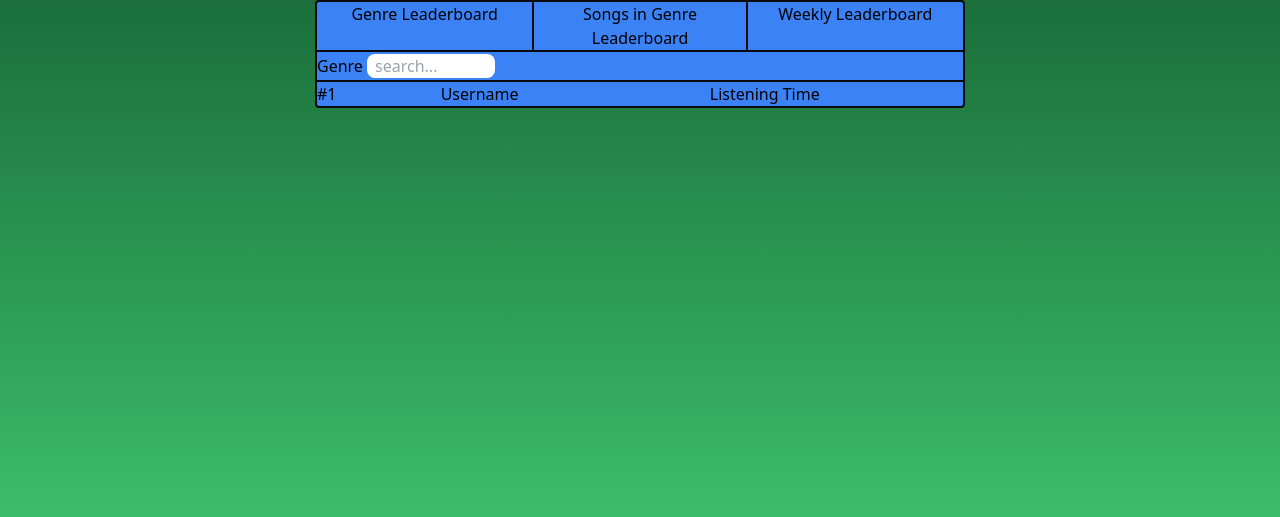
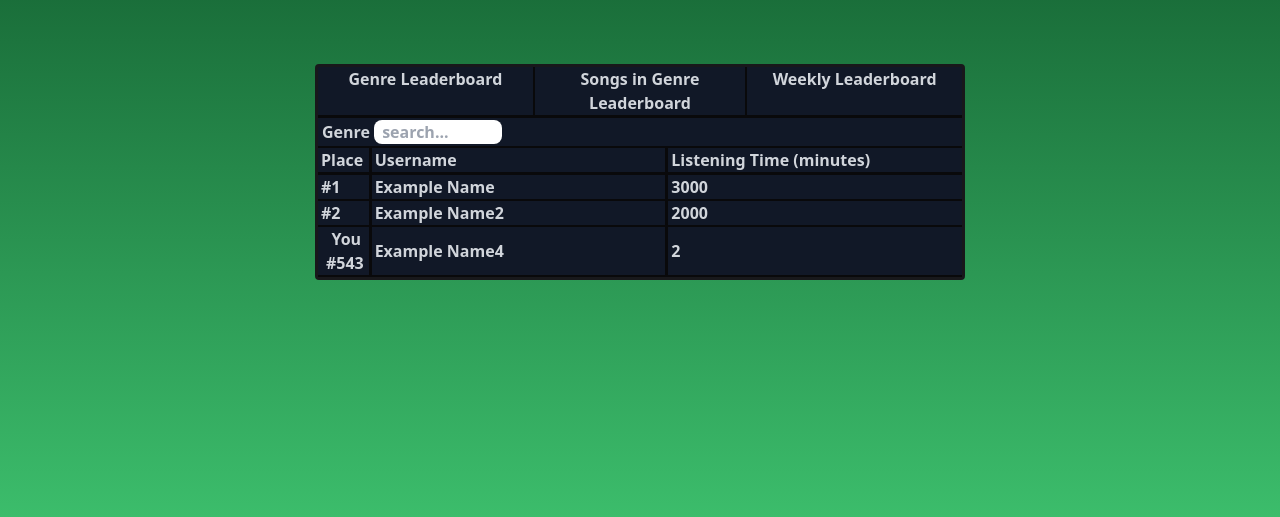
Before and after one commit to DC0400/WAD2_12B_Group_Project, a Django app: page /rankedify/home in a window 1280 px wide. Shown: the part 64-581 px from the top of the page. Run offline with Django 3.2, Linux system fonts and the light colour scheme; some libraries are stand-ins or nearby versions.

Commit message:
updated home.html styling

```diff
--- a/static/js/page_styling.js
+++ b/static/js/page_styling.js
@@ -10,16 +10,21 @@ $(document).ready(function() {
     $("#logo").addClass("px-4 text-green-500 font-semibold h-full flex items-center cursor-default");
     $(".nav-item").addClass("px-4 text-green-50 font-semibold h-full cursor-pointer hover:bg-green-600 transition duration-300 flex items-center");
 
+
     //home.html
-    $(".leaderboard-container").addClass("w-[650px] border-[2px] border-zinc-950 mx-auto rounded bg-blue-500")
-    $(".leaderboard-categories").addClass("flex border-b-[2px] border-zinc-950")
-    $(".leaderboard-categories-option").addClass("cursor-pointer text-center w-1/3 hover:bg-blue-700")
-    $(".leaderboard-search").addClass("border-b-[2px] border-zinc-950 pt-[2px] pb-[2px]")
+    $(".leaderboard-container").addClass("w-[650px] border-[3px] border-zinc-900 mx-auto rounded bg-gray-900 mt-[5%] text-gray-300 font-semibold")
+    $(".leaderboard-categories").addClass("flex border-b-[3px] border-zinc-950")
+    $(".leaderboard-categories-option").addClass("select-none cursor-pointer text-center w-1/3 hover:bg-green-700")
+    //home.html: searchbar
+    $(".leaderboard-search").addClass("border-b-[2px] pl-1 border-zinc-950 pt-[2px] pb-[2px]")
     $(".leaderboard-search-box").addClass("rounded-lg w-32 pl-2 pr-2")
-    $(".leaderboard-entry").addClass("flex space-x-4 h-full");
-    $(".leaderboard-position").addClass("w-1/6 flex-none")
-    $(".leaderboard-username").addClass("w-1/2 flex-1")
+    //home.html: entry
+    $(".leaderboard-entry").addClass("flex h-full border-b-[2px] [&_:is(span)]:pl-[3px] border-zinc-950");
+    $(".leaderboard-entry-title").addClass("border-b-[3px]")
+    $(".leaderboard-position").addClass("w-1/12 flex-none border-r-[3px] border-zinc-950")
+    $(".leaderboard-username").addClass("w-1/2 flex-1 border-r-[3px] border-zinc-950")
     $(".leaderboard-listening-time").addClass("w-1/3 flex-1")
+
 
     //Log_in.html/ signup.html Styling
     $(".login-and-create-account-form").addClass("ps-40 pt-8")
@@ -27,3 +32,15 @@ $(document).ready(function() {
     $(".input-container").addClass("flex space-x-8")
     $(".text-field").addClass("w-64 border-zinc-950 rounded px-2 py-1 mb-2")
 })
+
+//home.html leaderboard category buttons handling
+$(".leaderboard-categories-option").click(function() {
+    let options = $(".leaderboard-categories").children();
+
+    console.log("this is running")
+    options.each(function() {
+        $(this).removeClass("bg-blue-700"); // Remove the class from all siblings
+    });
+
+    $(this).addClass("bg-blue-700"); // Add the class to the clicked element
+});
--- a/templates/rankedify/home.html
+++ b/templates/rankedify/home.html
@@ -23,10 +23,26 @@
 
     <div class="leaderboard">
         <ul>
+            <li class="leaderboard-entry leaderboard-entry-title">
+                <span class="leaderboard-position">Place</span>
+                <span class="leaderboard-username">Username</span>
+                <span class="leaderboard-listening-time">Listening Time (minutes)</span>
+            </li>
             <li class="leaderboard-entry">
                 <span class="leaderboard-position">#1</span>
-                <span class="leaderboard-username">Username</span>
-                <span class="leaderboard-listening-time">Listening Time</span>
+                <span class="leaderboard-username">Example Name</span>
+                <span class="leaderboard-listening-time">3000</span>
+            </li>
+            <li class="leaderboard-entry">
+                <span class="leaderboard-position">#2</span>
+                <span class="leaderboard-username">Example Name2</span>
+                <span class="leaderboard-listening-time">2000</span>
+            </li>
+
+            <li class="leaderboard-entry leaderboard-entry-user">
+                <span class="leaderboard-position text-center"> <span class="text-center">You</span> <br> #543</span>
+                <span class="leaderboard-username pt-[12px]">Example Name4</span>
+                <span class="leaderboard-listening-time pt-[12px]">2</span>
             </li>
         </ul>
     </div>
```
